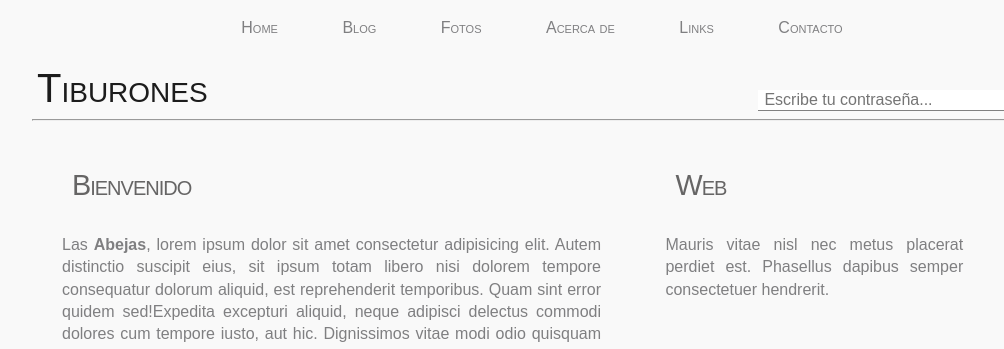
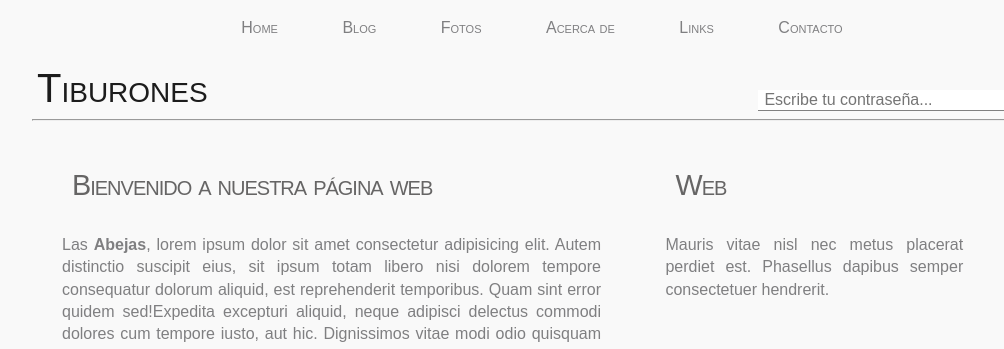
Before and after one commit to Alex14lf/Abejas, a plain HTML site: page abejas-main/index.html in a window 1280 px wide. Shown: the top 349 px of the page, without its empty margins (118-1122 px from the left). Drawn offline with Linux system fonts and the light colour scheme.

Commit message:
Cambio bienvenido

```diff
--- a/abejas-main/index.html
+++ b/abejas-main/index.html
@@ -38,7 +38,7 @@
             <section class="main__articles">
                 <article class="article">
                     <h2 class="article__title">
-                        <a class="article__link" href="#">Bienvenido </a>
+                        <a class="article__link" href="#">Bienvenido a nuestra página web </a>
                     </h2>
                     <div class="article__text">
                         <p>Las <strong> Abejas</strong>, lorem ipsum dolor sit amet consectetur adipisicing elit. Autem distinctio suscipit eius, sit ipsum totam libero nisi dolorem tempore consequatur dolorum aliquid, est reprehenderit temporibus. Quam
```
